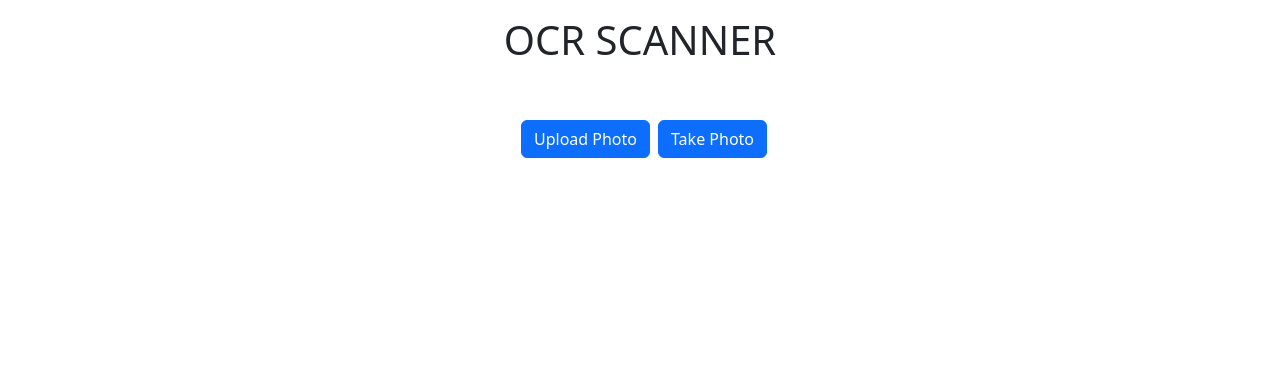
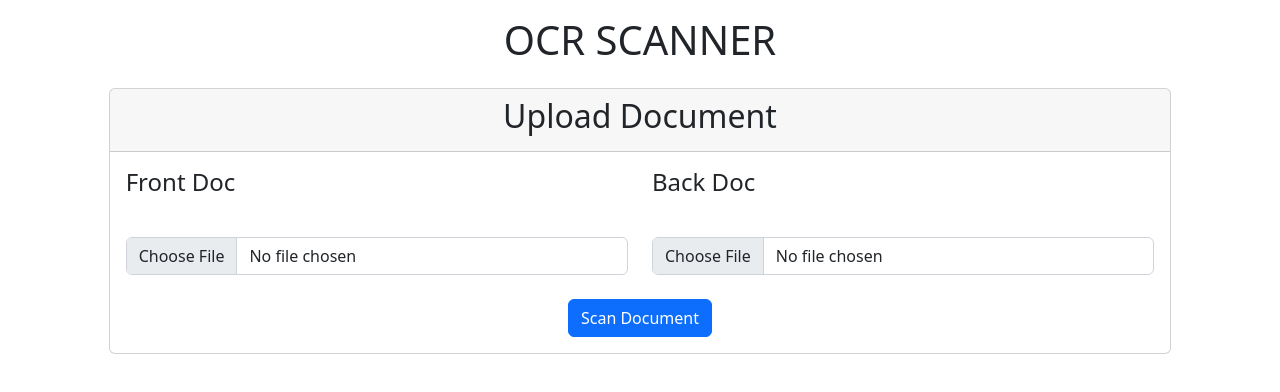
Before and after one commit to dickymujantara/ocr-scanner, a React (Create React App) app: page / in a window 1280 px wide. Shown: the top 392 px of the page. Built offline with nearby package versions, Linux system fonts and the light colour scheme.

Commit message:
disable using camera

```diff
--- a/src/App.js
+++ b/src/App.js
@@ -7,7 +7,7 @@ export default class App extends Component{
   constructor(){
     super()
     this.state = {
-      ocrType : null
+      ocrType : "upload"
     }
   }
 
@@ -31,12 +31,12 @@ export default class App extends Component{
             </>
           : <></>
         }
-        <Row className="text-center my-5">
+        {/* <Row className="text-center my-5">
           <Col>
             <Button color="primary" className="mx-2" onClick={() => this.setState({ocrType : "upload"})}>Upload Photo</Button>
             <Button color="primary" onClick={() => this.setState({ocrType : "take"})}>Take Photo</Button>
           </Col>
-        </Row>
+        </Row> */}
       </>
     )
   }
--- a/src/OCR.js
+++ b/src/OCR.js
@@ -18,27 +18,20 @@ export default class OCR extends Component{
     }
 
     uploadPhoto = (image,type) => {
-        Resizer.imageFileResizer(
-            image,
-            1280,
-            720,
-            "PNG",
-            100,
-            0,
-            (uri) => {
+        // Resizer.imageFile`
                 if (type === "front") {
-                    this.setState({ frontDocImg: uri });
+                    this.setState({ frontDocImg: image });
                 }else{
-                    this.setState({ backDocImg: uri });
+                    this.setState({ backDocImg: image });
                 }
-            },
-            "base64",
-        );
+        //     },
+        //     "base64",
+        // );
     }
 
     scanDoc = () => {
         this.textRecog(this.state.frontDocImg,"front")
-        this.textRecog(this.state.backDocImg,"back")
+        // this.textRecog(this.state.backDocImg,"back")
     }
 
     textRecog = (image,type) => {
@@ -48,6 +41,7 @@ export default class OCR extends Component{
             'eng',
             // { logger: m => console.log(m) }
         ).then(({ data: { text } }) => {
+            console.log(text)
             const clearText = this.clearingText(text)
             console.log(clearText);
             if (type === "front") {
```
